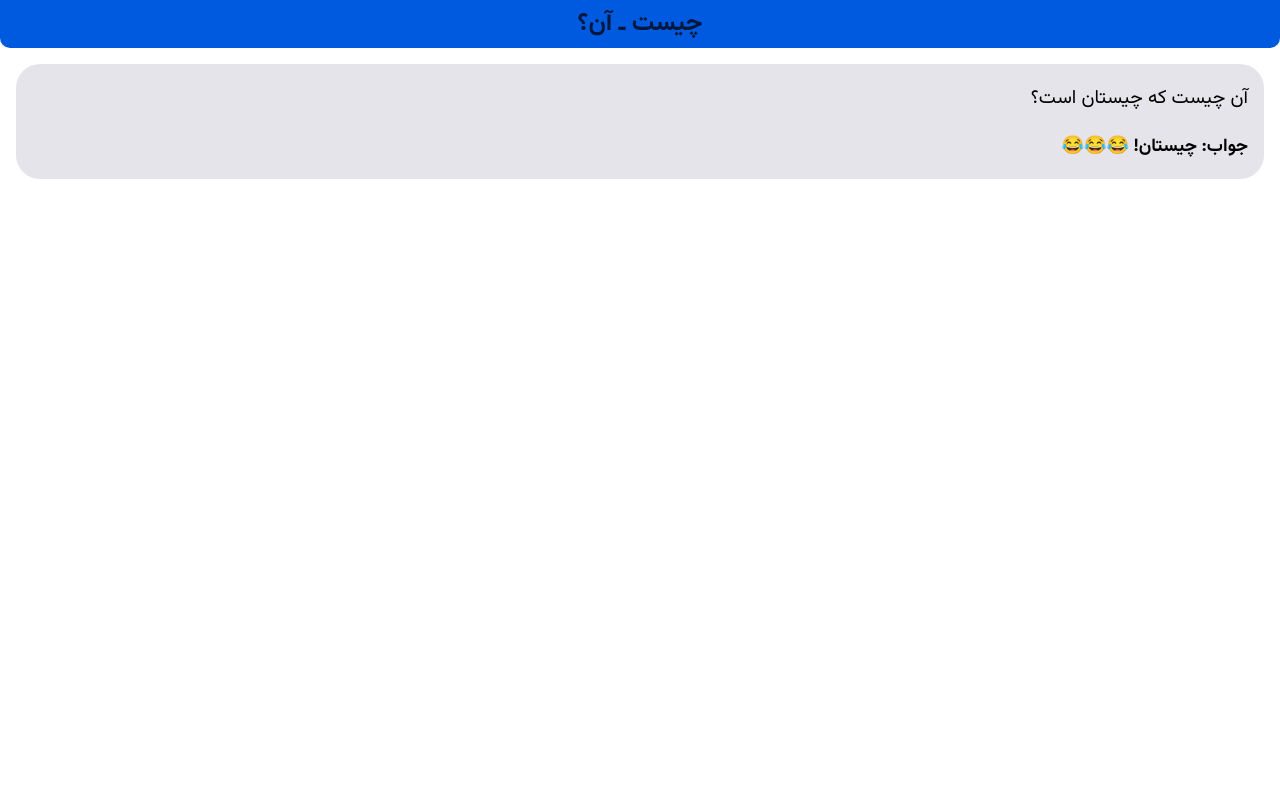
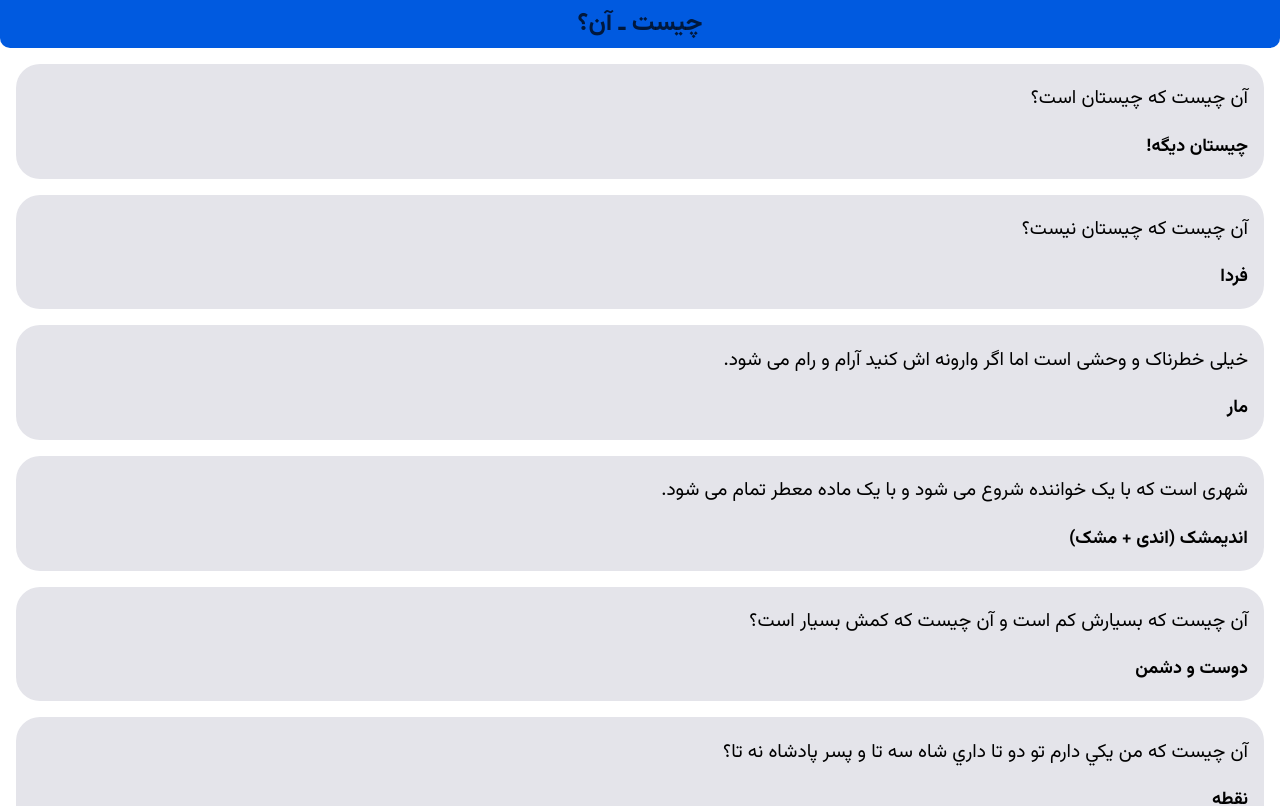
Before and after one commit to Vahidpro/chist-on, a React (Create React App) app: page / in a window 1280 px wide. Shown: the top 806 px of the page. Built offline with nearby package versions, Linux system fonts and the light colour scheme.

Commit message:
Add data dynamically from an array

```diff
--- a/src/App.js
+++ b/src/App.js
@@ -3,10 +3,112 @@ import Header from "./Components/Header/Header";
 import RiddlesList from "./Components/Riddles/RiddlesList";
 
 function App() {
+	let id = 1;
+	const Dummy_List = [
+		{
+			id: id,
+			question: "آن چیست که چیستان است؟",
+			answer: "چیستان دیگه!",
+		},
+		{
+			id: (id += 1),
+			question: "آن چیست که چیستان نیست؟",
+			answer: "فردا",
+		},
+		{
+			id: (id += 1),
+			question:
+				"خیلی خطرناک و وحشی است اما اگر وارونه اش کنید آرام و رام می شود.",
+			answer: "مار",
+		},
+		{
+			id: (id += 1),
+			question:
+				"شهری است که با یک خواننده شروع می شود و با یک ماده معطر تمام می شود.",
+			answer: "اندیمشک (اندی + مشک)",
+		},
+		{
+			id: (id += 1),
+			question: "آن چيست كه بسيارش كم است و آن چيست كه كمش بسيار است؟",
+			answer: "دوست و دشمن",
+		},
+		{
+			id: (id += 1),
+			question:
+				"آن چيست كه من يكي دارم تو دو تا داري شاه سه تا و پسر پادشاه نه تا؟",
+			answer: "نقطه",
+		},
+		{
+			id: (id += 1),
+			question: "چهار انگشت و یک شست دارد اما نه استخوان دارد و نه مغز!",
+			answer: "دستکش",
+		},
+		{
+			id: (id += 1),
+			question:
+				"افراد دور را به هم می رساند ولی هیچ کس نمی تواند سوار آن شود. در نهایت قبل از حرکت صدایش را می توانید بشنوید",
+			answer: "تلفن",
+		},
+		{
+			id: (id += 1),
+			question: "چه چیزی گردن دارد اما سر ندارد؟",
+			answer: "بطری",
+		},
+		{
+			id: (id += 1),
+			question: "چه چیزی هر چقدر هم که باران بر آن ببارد خیس تر نمی شود؟",
+			answer: "آب حوض",
+		},
+		{
+			id: (id += 1),
+			question:
+				"هر که آن را بسازد، آن را فاش نمی کند. هر که آن را بگیرد، آن را نمی داند. و هر که آن را می داند، آن را نمی خواهد. چیست؟",
+			answer: "پول تقلبی",
+		},
+		{
+			id: (id += 1),
+			question:
+				"بدون آن هرگز پیروز نخواهید شد، اما اگر بیش از حد آن را داشته باشید مطمئناً شکست خواهید خورد.",
+			answer: "اعتماد به نفس",
+		},
+		{
+			id: (id += 1),
+			question:
+				"آن چیست که در کل ۳ بار به هر فردی داده می‌شود. بار اول و دوم رایگان است و بار سوم باید در ازای دریافتِ آن، پول پرداخت کنید؟",
+			answer: "دندان",
+		},
+		{
+			id: (id += 1),
+			question: "آن چیست که دست دارد، ولی نمی تواند کف بزند؟",
+			answer: "ساعت",
+		},
+		{
+			id: (id += 1),
+			question: "آن چیست که انگشت شصت و چهار انگشت را دارد، اما دست نیست؟",
+			answer: "یک دستکش",
+		},
+		{
+			id: (id += 1),
+			question: "آن چیست که پشت و رو دارد اما بدن ندارد؟",
+			answer: "سکه",
+		},
+		{
+			id: (id += 1),
+			question:
+				"این فرد کیست که هر کس نزدش برود باید فوراً کلاهش را در مقابل او دربیارد؟ حتی بالاترین مقام یک کشور!",
+			answer: "آرایشگر",
+		},
+		{
+			id: (id += 1),
+			question: "",
+			answer: "",
+		},
+	];
+	console.log(Dummy_List);
 	return (
 		<div className="App">
 			<Header />
-			<RiddlesList></RiddlesList>
+			<RiddlesList riddles={Dummy_List}></RiddlesList>
 		</div>
 	);
 }
--- a/src/Components/Riddles/Riddle.js
+++ b/src/Components/Riddles/Riddle.js
@@ -3,8 +3,9 @@ import classes from "./Riddle.module.css";
 const Riddle = (props) => {
 	return (
 		<div className={classes.container}>
-			<p className={classes.question}>آن چیست که چیستان است؟</p>
-			<p className={classes.answer}>جواب: چیستان! 😂😂😂</p>
+			<p className={classes.question}>{props.question}</p>
+			<p className={classes.answer}>{props.answer}</p>
+			{console.log(props.question)}
 		</div>
 	);
 };
--- a/src/Components/Riddles/RiddlesList.js
+++ b/src/Components/Riddles/RiddlesList.js
@@ -1,7 +1,17 @@
 import Riddle from "./Riddle";
 
 const RiddlesList = (props) => {
-	return <Riddle></Riddle>;
+	return (
+		<div>
+			{props.riddles.map((item) => (
+				<Riddle
+					key={item.id}
+					question={item.question}
+					answer={item.answer}
+				></Riddle>
+			))}
+		</div>
+	);
 };
 
 export default RiddlesList;
```
Also changed, not shown: 1 other file (tests, documents, lock files or other folders).
